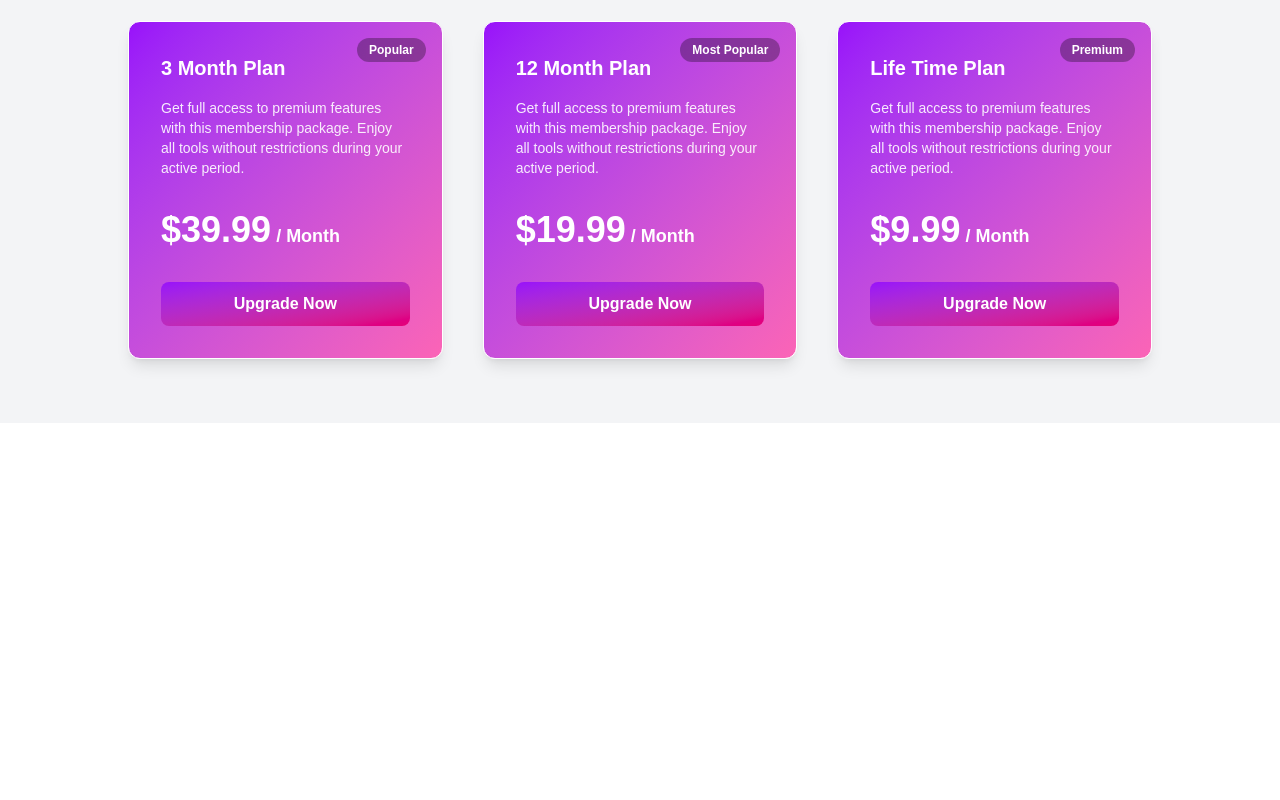
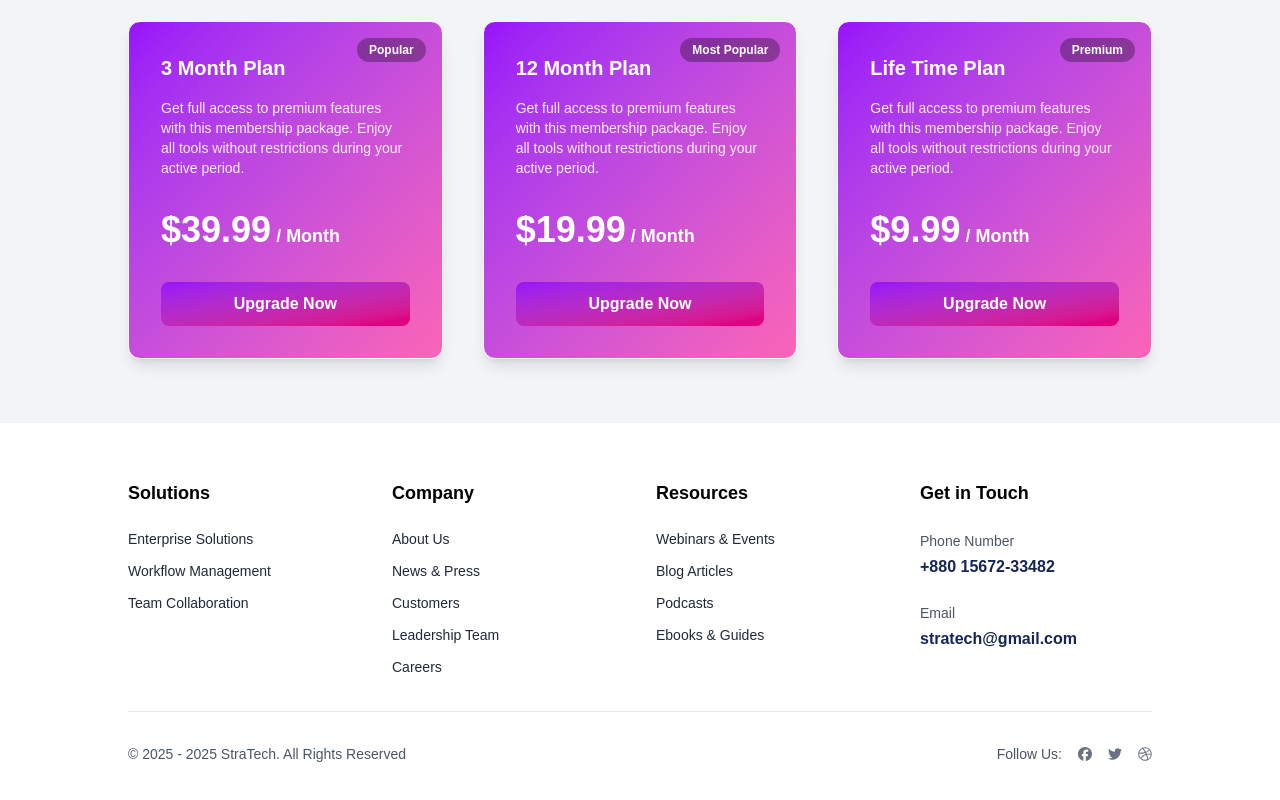
Before and after one commit to younus-always/stratech-site-nextjs, a Next.js app: page / in a window 1280 px wide. Shown: the part 4213-5013 px from the top of the page. Before the commit the page ends 4636 px from the top, so only its background shows below. Built offline with nearby package versions, Linux system fonts and the light colour scheme; a web font is replaced by a local one.

Commit message:
Footer section added

```diff
--- /dev/null
+++ b/components/Home/Footer/Footer.tsx
@@ -0,0 +1,93 @@
+import Link from "next/link"
+import { FaDribbble, FaFacebook, FaTwitter } from "react-icons/fa6"
+
+const Footer = () => {
+      return (
+            <div className="py-14">
+                  <div className="w-[80%] mx-auto grid grid-cols-1 sm:grid-cols-2 lg:grid-cols-4 gap-8">
+                        {/* 1st part */}
+                        <div className="space-y-5">
+                              <h1 className="text-lg font-bold">Solutions</h1>
+                              <ul className="flex flex-col space-y-2">
+                                    <li><Link href="" className="text-sm text-gray-800 font-medium hover:text-blue-900">Enterprise Solutions</Link></li>
+                                    <li><Link href="" className="text-sm text-gray-800 font-medium hover:text-blue-900">Workflow Management</Link></li>
+                                    <li><Link href="" className="text-sm text-gray-800 font-medium hover:text-blue-900">Team Collaboration</Link></li>
+                              </ul>
+                        </div>
+                        {/* 2nd part */}
+                        <div className="space-y-5">
+                              <h1 className="text-lg font-bold">Company</h1>
+                              <ul className="flex flex-col space-y-2">
+                                    <li><Link href="" className="text-sm text-gray-800 font-medium hover:text-blue-900">About Us</Link></li>
+                                    <li><Link href="" className="text-sm text-gray-800 font-medium hover:text-blue-900">News & Press</Link></li>
+                                    <li><Link href="" className="text-sm text-gray-800 font-medium hover:text-blue-900">Customers</Link></li>
+                                    <li><Link href="" className="text-sm text-gray-800 font-medium hover:text-blue-900">Leadership Team</Link></li>
+                                    <li><Link href="" className="text-sm text-gray-800 font-medium hover:text-blue-900">Careers</Link></li>
+                              </ul>
+                        </div>
+                        {/* 3rd part */}
+                        <div className="space-y-5">
+                              <h1 className="text-lg font-bold">Resources</h1>
+                              <ul className="flex flex-col space-y-2">
+                                    <li><Link href="" className="text-sm text-gray-800 font-medium hover:text-blue-900">Webinars & Events</Link></li>
+                                    <li><Link href="" className="text-sm text-gray-800 font-medium hover:text-blue-900">Blog Articles</Link></li>
+                                    <li><Link href="" className="text-sm text-gray-800 font-medium hover:text-blue-900">Podcasts</Link></li>
+                                    <li><Link href="" className="text-sm text-gray-800 font-medium hover:text-blue-900">Ebooks & Guides</Link></li>
+                              </ul>
+                        </div>
+                        {/* 4th part */}
+                        <div className="space-y-5">
+                              <h1 className="text-lg font-bold">Get in Touch</h1>
+                              <div className="mt-6">
+                                    <p className="text-sm text-gray-600">Phone Number</p>
+                                    <p className="text-base font-bold text-blue-950 mt-1">+880 15672-33482</p>
+                              </div>
+                              <div className="mt-6">
+                                    <p className="text-sm text-gray-600">Email</p>
+                                    <p className="text-base font-bold text-blue-950 mt-1">stratech@gmail.com</p>
+                              </div>
+                        </div>
+                  </div>
+                  {/* Bottom part */}
+                  <div className="w-[80%] mx-auto mt-8 pt-8 border-t border-gray-200 flex flex-col md:flex-row items-center justify-between text-sm text-gray-600">
+                        <p className="text-center md:text-left">&copy; 2025 - {new Date().getFullYear()} StraTech. All Rights Reserved</p>
+                        <div className="flex items-center space-x-4 mt-4 md:mt-0">
+                              <span>Follow Us:</span>
+                              <a
+                                    href="https://facebook.com/younus.always"
+                                    target="_blank"
+                                    rel="noopener noreferrer"
+                                    aria-label="Visit our Facebook page"
+                                    title="Facebook"
+                                    className="text-gray-500 hover:text-gray-800"
+                              >
+                                    <FaFacebook />
+                              </a>
+                              <a
+                                    href="https://x.com/younus_always"
+                                    target="_blank"
+                                    rel="noopener noreferrer"
+                                    aria-label="Visit our Twitter profile"
+                                    title="Twitter"
+                                    className="text-gray-500 hover:text-gray-800"
+                              >
+                                    <FaTwitter />
+                              </a>
+                              <a
+                                    href="https://dribbble.com/"
+                                    target="_blank"
+                                    rel="noopener noreferrer"
+                                    aria-label="Visit our Dribbble profile"
+                                    title="Dribbble"
+                                    className="text-gray-500 hover:text-gray-800"
+                              >
+                                    <FaDribbble />
+                              </a>
+                        </div>
+
+                  </div>
+            </div>
+      )
+}
+
+export default Footer
--- a/components/Home/Home.tsx
+++ b/components/Home/Home.tsx
@@ -1,6 +1,7 @@
 import About from "./About/About"
 import ClientReview from "./ClientReview/ClientReview"
 import Features from "./Features/Features"
+import Footer from "./Footer/Footer"
 import Hero from "./Hero/Hero"
 import Pricing from "./Pricing/Pricing"
 import Services from "./Services/Services"
@@ -16,6 +17,7 @@ const Home = () => {
                   <ClientReview />
                   <Team />
                   <Pricing />
+                  <Footer />
             </div>
       )
 }
```
